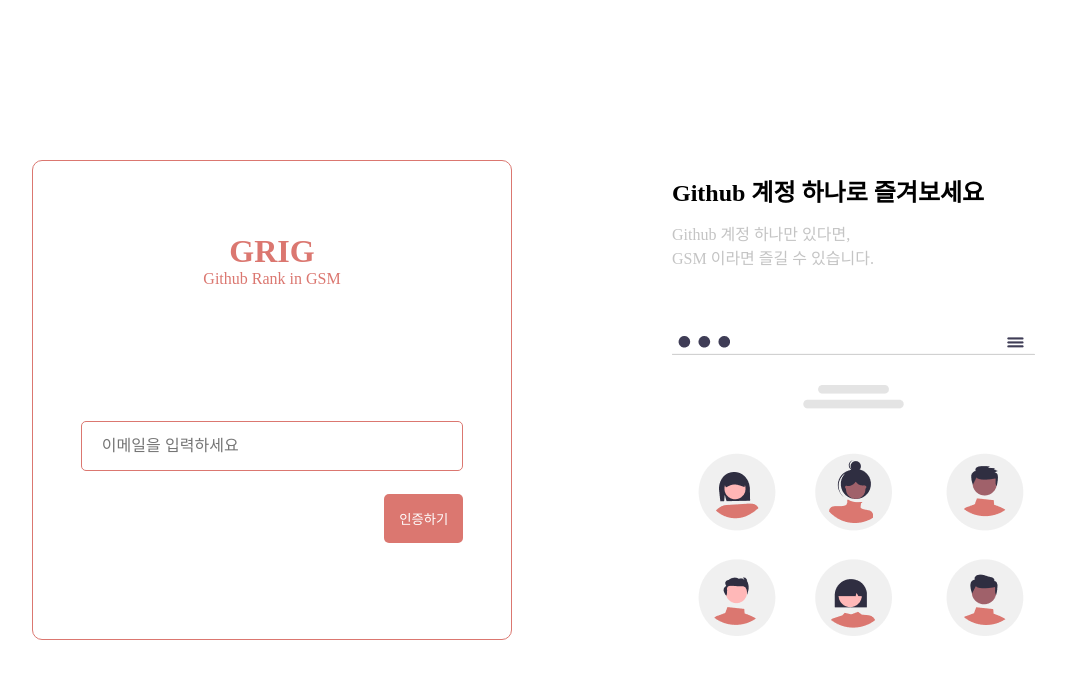
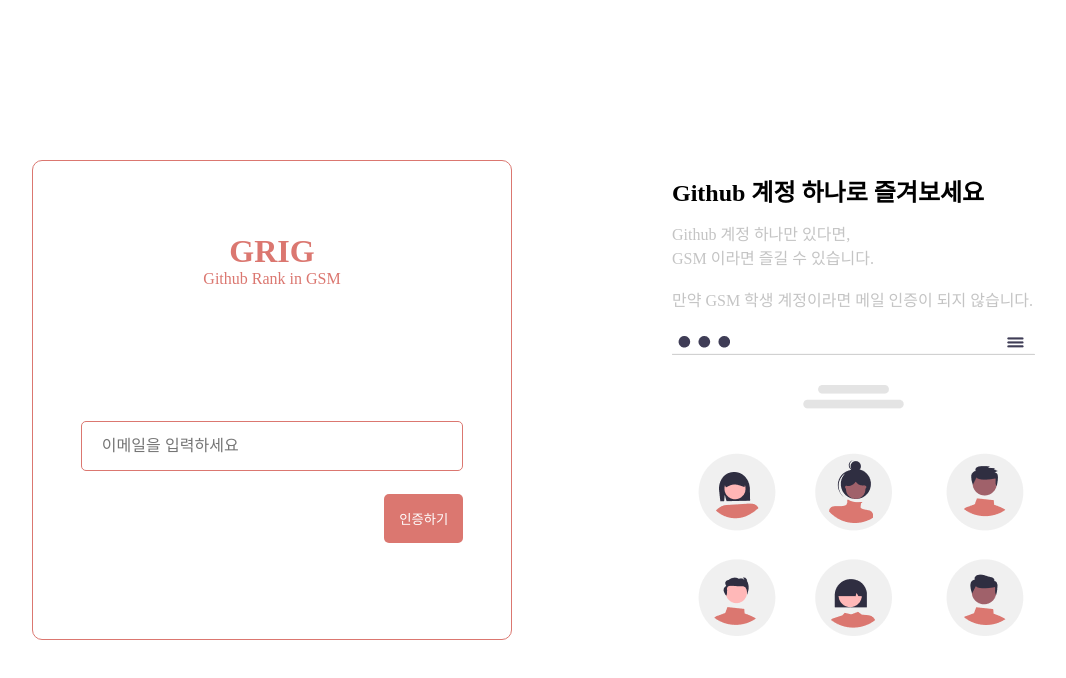
Before and after one commit to sunrabbit123/GRIG-OpenAPI, a website: page docs/email_auth.html in a window 1280 px wide. Shown: the whole page, without its empty margins (48-1114 px from the left). Drawn offline with Linux system fonts and the light colour scheme.

Commit message:
add: comment for auth without GSM account

```diff
--- a/docs/email_auth.html
+++ b/docs/email_auth.html
@@ -49,6 +49,9 @@
             <h2>Github 계정 하나로 즐겨보세요</h2>
             <p class="gray-color">
               Github 계정 하나만 있다면,<br />GSM 이라면 즐길 수 있습니다.
+              <br />
+              <br />
+              만약 GSM 학생 계정이라면 메일 인증이 되지 않습니다.
             </p>
           </div>
 
```
